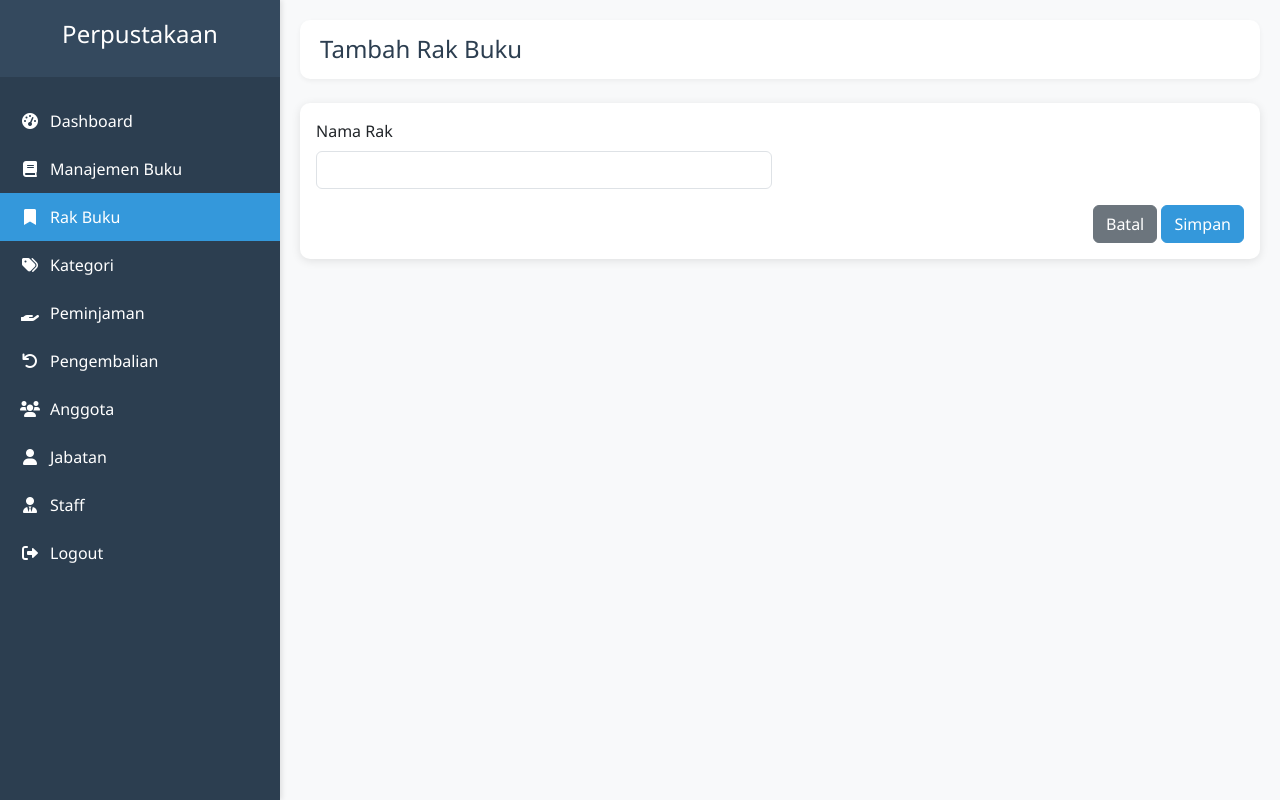
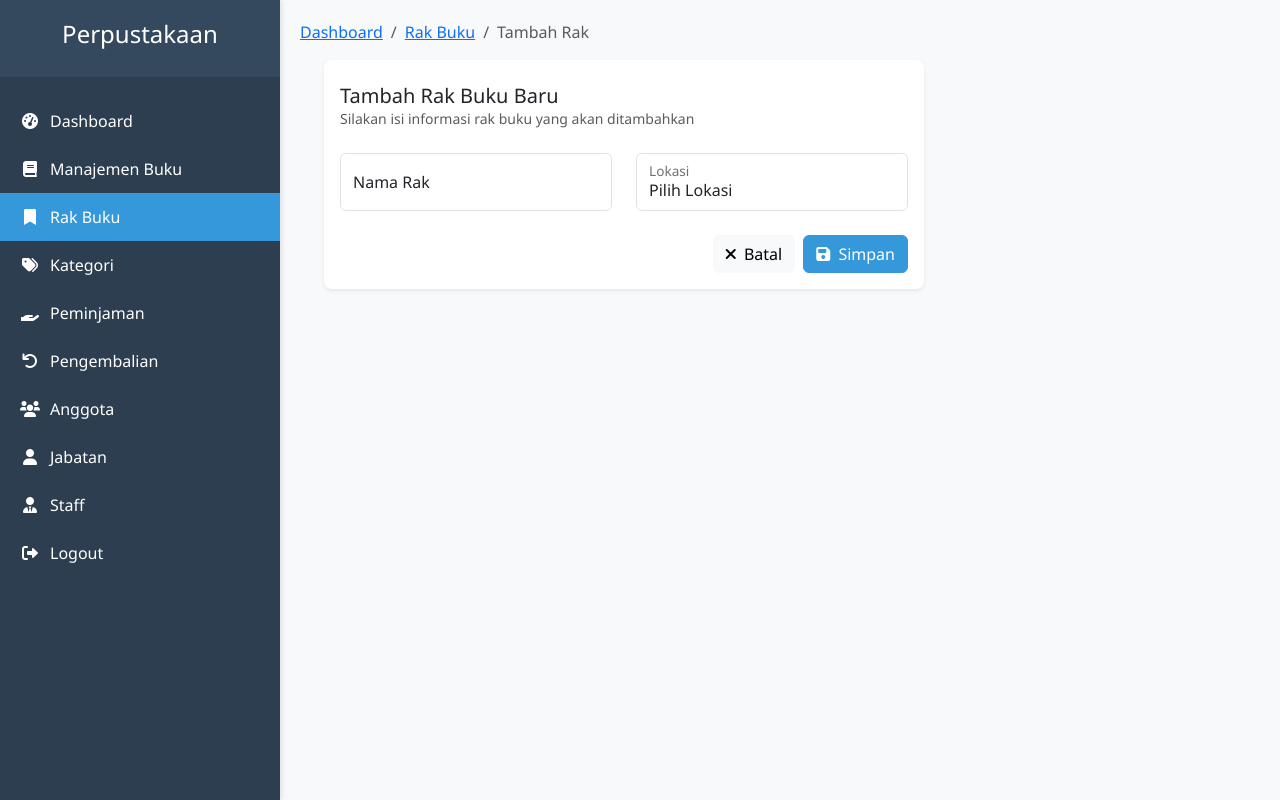
Before and after one commit to Kepin17/project-uas-pemrograman-basis-data, a PHP site: template pages/Shelves/tambah.php in a window 1280 px wide. Run offline with PHP 8.4, Linux system fonts and the light colour scheme; the template is opened without the code that fills it, so the values that code supplies are empty.

Commit message:
update-layout:shelves

```diff
--- a/pages/Shelves/tambah.php
+++ b/pages/Shelves/tambah.php
@@ -22,10 +22,11 @@ function generateIdRak($conn)
 
 if ($_SERVER['REQUEST_METHOD'] === 'POST') {
   $nama_rak = $_POST['nama_rak'];
+  $lokasi = $_POST['lokasi'];
 
   $kode_rak = generateIdRak($conn);
 
-  $query = "INSERT INTO rak_buku (kode_rak, nama_rak) VALUES ('$kode_rak', '$nama_rak')";
+  $query = "INSERT INTO rak_buku (kode_rak, nama_rak, lokasi) VALUES ('$kode_rak', '$nama_rak', '$lokasi')";
 
   if ($conn->query($query)) {
     header("Location: " . BASE_URL . "/shelves");
@@ -38,24 +39,57 @@ if ($_SERVER['REQUEST_METHOD'] === 'POST') {
 ob_start();
 ?>
 
-<div class="main-header d-flex justify-content-between align-items-center">
-  <h4 class="mb-0">Tambah Rak Buku</h4>
-</div>
+<nav aria-label="breadcrumb">
+  <ol class="breadcrumb">
+    <li class="breadcrumb-item"><a href="<?php echo BASE_URL; ?>">Dashboard</a></li>
+    <li class="breadcrumb-item"><a href="<?php echo BASE_URL; ?>/shelves">Rak Buku</a></li>
+    <li class="breadcrumb-item active">Tambah Rak</li>
+  </ol>
+</nav>
 
-<div class="card mt-4">
-  <div class="card-body">
-    <form method="POST">
-      <div class="row g-3">
-        <div class="col-md-6">
-          <label class="form-label">Nama Rak</label>
-          <input type="text" name="nama_rak" class="form-control" required>
+<div class="container-fluid px-4">
+  <div class="row">
+    <div class="col-lg-8">
+      <div class="card shadow-sm border-0 rounded-3">
+        <div class="card-header bg-transparent border-0 pt-4">
+          <h5 class="card-title mb-0">Tambah Rak Buku Baru</h5>
+          <p class="text-muted small mb-0">Silakan isi informasi rak buku yang akan ditambahkan</p>
+        </div>
+        <div class="card-body">
+          <form method="POST">
+            <div class="row g-4">
+              <div class="col-md-6">
+                <div class="form-floating">
+                  <input type="text" name="nama_rak" class="form-control" id="namaRak" placeholder="Nama Rak" required>
+                  <label for="namaRak">Nama Rak</label>
+                </div>
+              </div>
+              <div class="col-md-6">
+                <div class="form-floating">
+                  <select name="lokasi" class="form-control" id="lokasi" required>
+                    <option value="" disabled selected>Pilih Lokasi</option>
+                    <option value="Lantai 1">Lantai 1</option>
+                    <option value="Lantai 2">Lantai 2</option>
+                    <option value="Lantai 3">Lantai 3</option>
+                    <option value="Lantai 4">Lantai 4</option>
+                    <option value="Lantai 5">Lantai 5</option>
+                  </select>
+                  <label for="lokasi">Lokasi</label>
+                </div>
+              </div>
+            </div>
+            <div class="d-flex justify-content-end gap-2 mt-4">
+              <a href="<?php echo BASE_URL; ?>/shelves" class="btn btn-light">
+                <i class="fas fa-times me-1"></i> Batal
+              </a>
+              <button type="submit" class="btn btn-primary">
+                <i class="fas fa-save me-1"></i> Simpan
+              </button>
+            </div>
+          </form>
         </div>
       </div>
-      <div class="text-end mt-3">
-        <a href="<?php echo BASE_URL; ?>/shelves" class="btn btn-secondary">Batal</a>
-        <button type="submit" class="btn btn-primary">Simpan</button>
-      </div>
-    </form>
+    </div>
   </div>
 </div>
 
```
Also changed, not shown: 2 other files.
